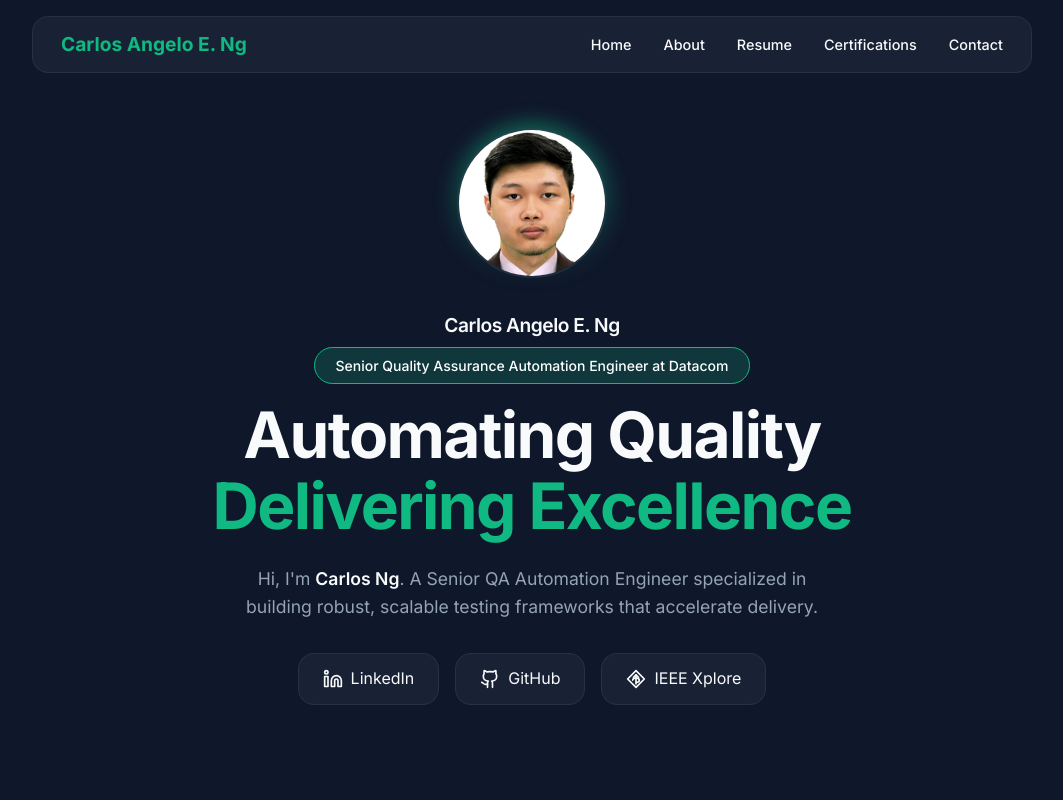
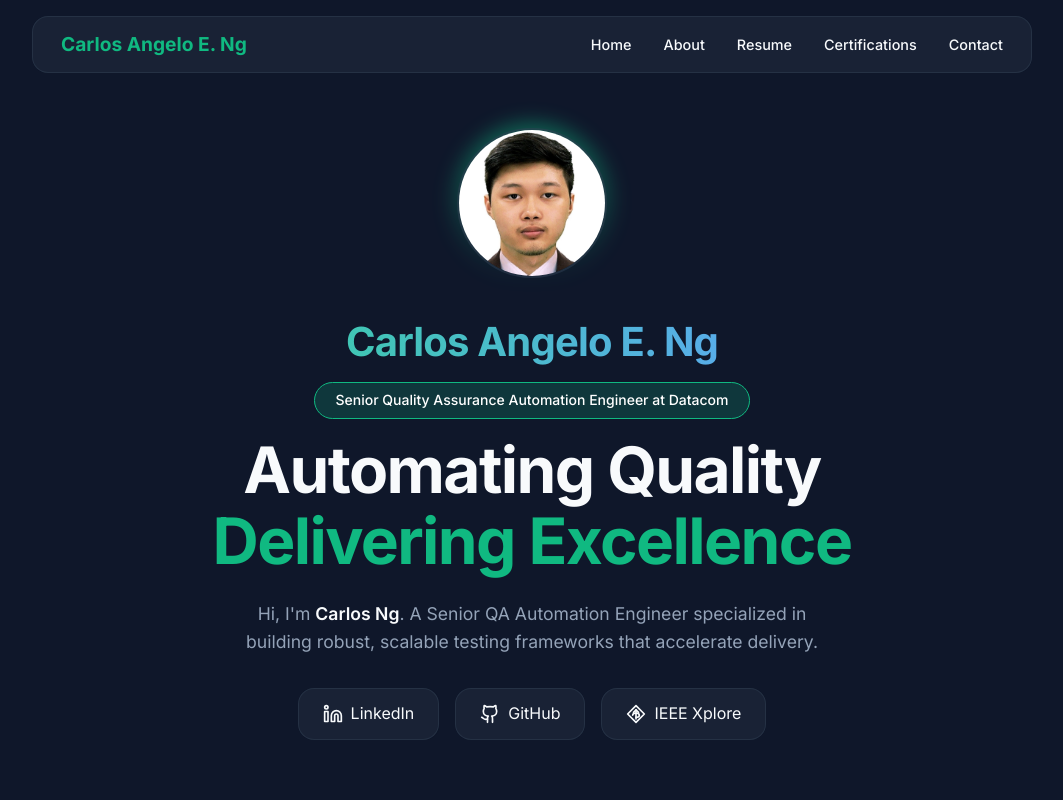
Before and after one commit to cng07/carlosng07, a React (Vite) app: page / in a window 1280 px wide. Shown: the top 800 px of the page, without its empty margins (108-1171 px from the left). Built offline with nearby package versions, Linux system fonts and the light colour scheme.

Commit message:
Name update

```diff
--- a/src/index.css
+++ b/src/index.css
@@ -125,6 +125,25 @@ a {
   }
 }
 
+.gradient-text {
+  background: linear-gradient(to right,
+      var(--primary),
+      #34d399,
+      #60a5fa,
+      var(--primary));
+  background-size: 200% auto;
+  -webkit-background-clip: text;
+  background-clip: text;
+  -webkit-text-fill-color: transparent;
+  animation: shine 3s linear infinite;
+}
+
+@keyframes shine {
+  to {
+    background-position: 200% center;
+  }
+}
+
 .nav-logo {
   font-weight: 700;
   font-size: 1.2rem;
--- a/src/pages/Home.jsx
+++ b/src/pages/Home.jsx
@@ -44,9 +44,20 @@ const Home = () => {
                             }}
                         />
                     </div>
-                    <h2 style={{ fontSize: '1.2rem', color: 'var(--text-main)', marginBottom: '0.4rem', fontWeight: 600 }}>
+                    <motion.h2
+                        className="gradient-text"
+                        style={{
+                            fontSize: 'clamp(1.8rem, 5vw, 2.5rem)',
+                            marginBottom: '0.5rem',
+                            fontWeight: 800,
+                            letterSpacing: '-0.02em'
+                        }}
+                        initial={{ opacity: 0, scale: 0.9 }}
+                        animate={{ opacity: 1, scale: 1 }}
+                        transition={{ duration: 0.8, ease: "easeOut" }}
+                    >
                         {resumeData.name}
-                    </h2>
+                    </motion.h2>
                     <span className="badge" style={{
                         marginBottom: '1rem',
                         display: 'inline-block',
```
